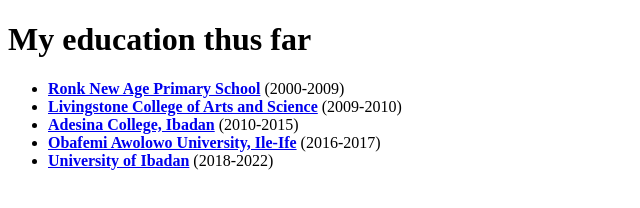
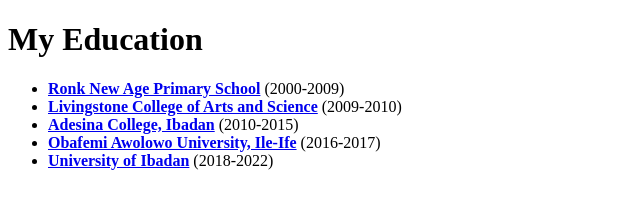
Before and after one commit to DavidIbk/cv, a plain HTML site: page Education.html in a window 1280 px wide. Shown: the whole page, without its empty margins (0-640 px from the left). Drawn offline with Linux system fonts and the light colour scheme.

Commit message:
Update Education.html

```diff
--- a/Education.html
+++ b/Education.html
@@ -5,7 +5,7 @@
   <meta charset="utf-8">
   <title>Education</title>
 </head>
-<h1>My education thus far</h1>
+<h1>My Education</h1>
 <body>
   <ul>
     <li><strong><a href="https://ronknewageschool.com/">Ronk New Age Primary School</a></strong> (2000-2009)</li>
```
